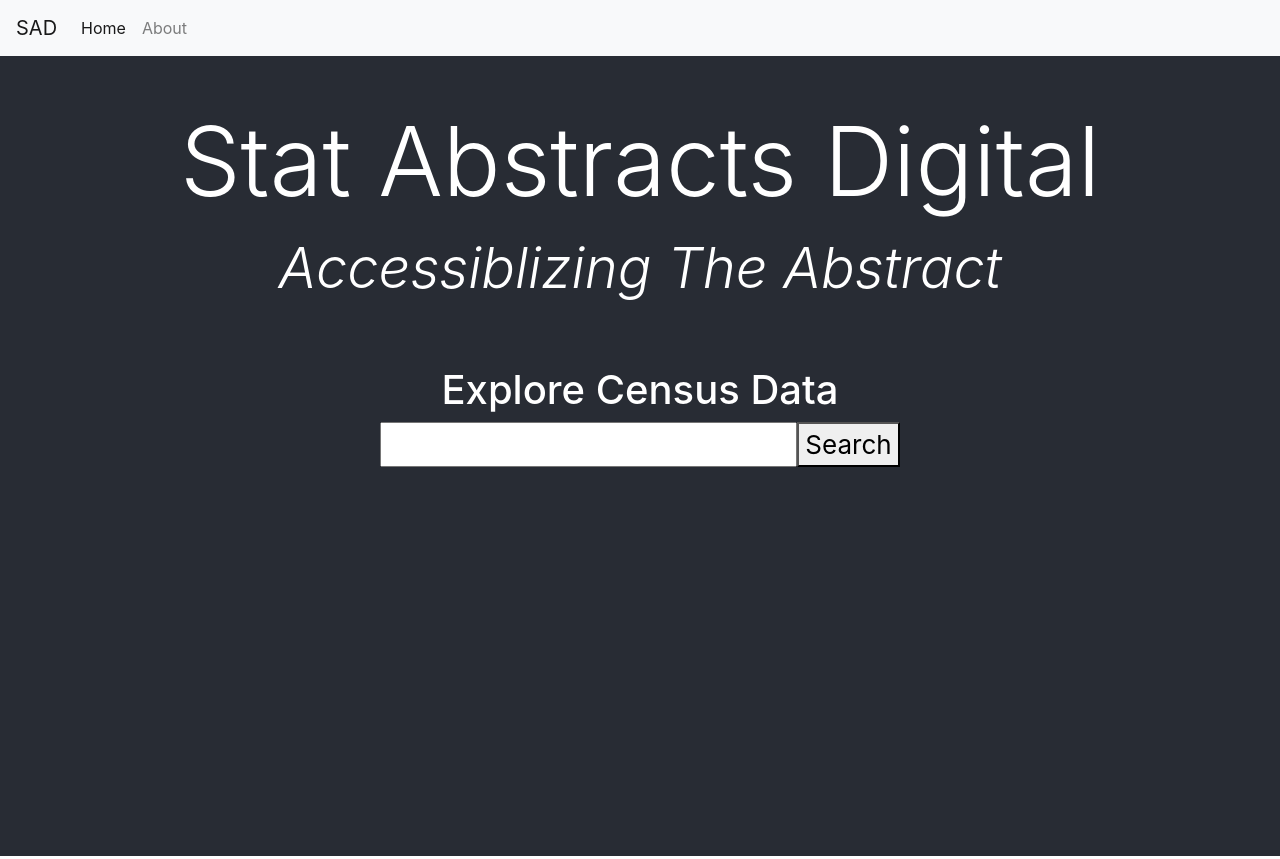
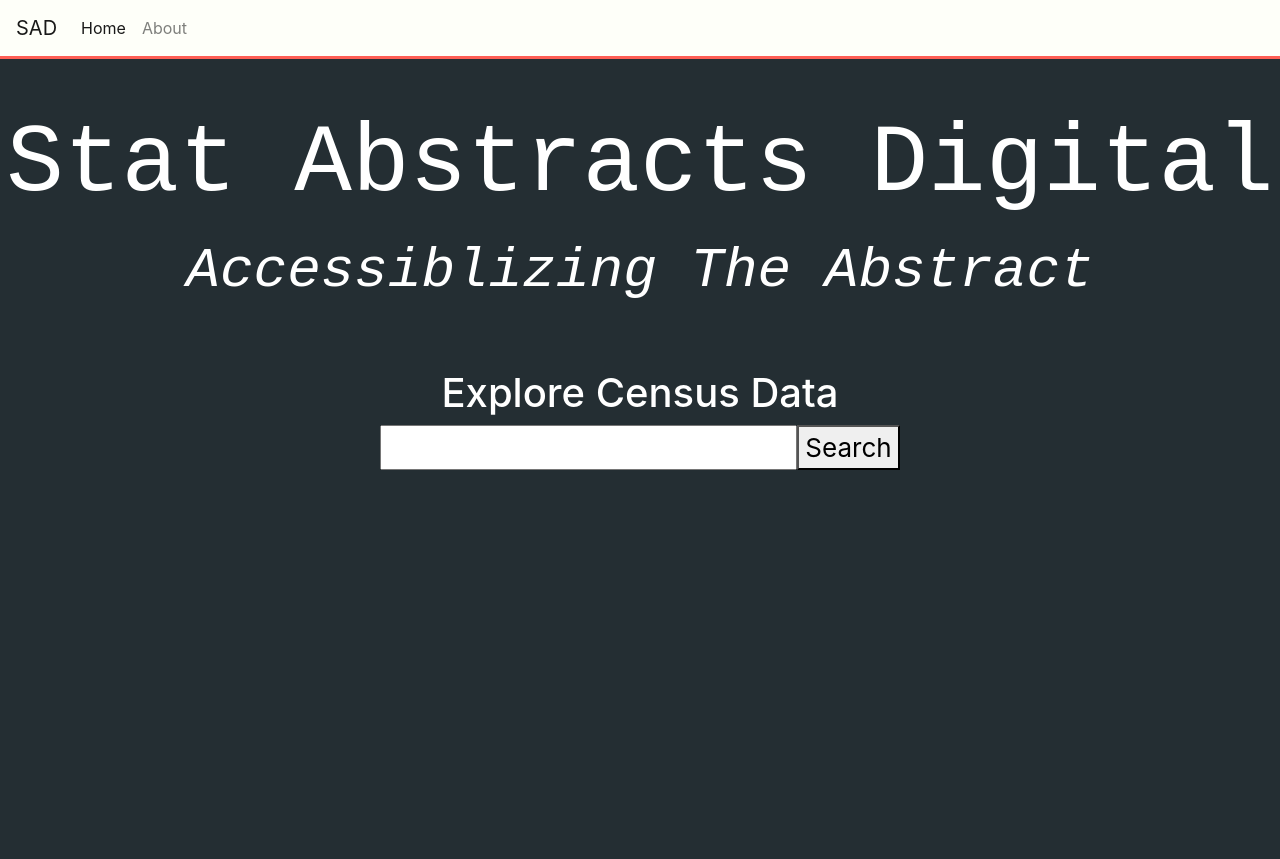
Before and after one commit to cmoscardi/statabstracts.digital, a React (Create React App) app in the folder frontend/app/: page / in a window 1280 px wide. Built offline with nearby package versions, Linux system fonts and the light colour scheme.

Commit message:
Made a bunch of stylistic changes, not sure if any of them are good but things look less generic. Feel free to mess with the colors

```diff
--- a/frontend/app/src/App.css
+++ b/frontend/app/src/App.css
@@ -1,3 +1,42 @@
+:root {
+  --primary: #0b9eb5;
+  --secondary: #fefff9;
+  --accent: #fe5f55;
+  --accent-light: #faaaa5;
+  --success: #28a745;
+  --info: #17a2b8;
+  --warning: #ffc107;
+  --danger: #dc3545;
+  --light: #f8f9fa;
+  --dark: #242e33;
+  --breakpoint-xs: 0;
+  --breakpoint-sm: 576px;
+  --breakpoint-md: 768px;
+  --breakpoint-lg: 1200px;
+  --breakpoint-xl: 1500px;
+  --font-family-sans-serif: -apple-system, BlinkMacSystemFont, "Segoe UI",
+    Roboto, "Helvetica Neue", Arial, sans-serif, "Apple Color Emoji",
+    "Segoe UI Emoji", "Segoe UI Symbol";
+  --font-family-monospace: SFMono-Regular, Menlo, Monaco, Consolas,
+    "Liberation Mono", "Courier New", monospace;
+}
+
+.bg-primary {
+  background-color: var(--primary) !important;
+}
+.bg-secondary {
+  background-color: var(--secondary) !important;
+}
+.bg-accent {
+  background-color: var(--accent) !important;
+}
+.bg-dark {
+  background-color: var(--dark) !important;
+}
+.bg-light {
+  background-color: var(--light) !important;
+}
+
 .App {
   text-align: center;
 }
@@ -14,7 +53,7 @@
 }
 
 .App-bg {
-  background-color: #282c34;
+  background-color: var(--dark);
   min-height: 100vh;
   display: flex;
   flex-direction: column;
@@ -24,8 +63,23 @@
   color: white;
 }
 
+.border-bottom-accent {
+  border-bottom: var(--accent) solid 3px;
+}
+
+.title-font {
+  font-family: "Courier New";
+}
+
 .App-link {
   color: #61dafb;
+}
+
+a {
+  color: var(--accent);
+}
+a:hover {
+  color: var(--accent-light);
 }
 
 @keyframes App-logo-spin {
@@ -36,7 +90,6 @@
     transform: rotate(360deg);
   }
 }
-
 
 .text-small {
   font-size: small;
@@ -54,21 +107,27 @@
   font-size: x-large;
 }
 
-.container-max-md {
-  max-width: 1300px;
+.container-max-lg {
+  max-width: var(--breakpoint-lg);
 }
-.container-min-md {
-  min-width: 1300px;
+.container-min-lg {
+  min-width: var(--breakpoint-lg);
 }
 
 @-moz-keyframes spin {
-  to { -moz-transform: rotate(360deg); }
+  to {
+    -moz-transform: rotate(360deg);
+  }
 }
 @-webkit-keyframes spin {
-  to { -webkit-transform: rotate(360deg); }
+  to {
+    -webkit-transform: rotate(360deg);
+  }
 }
 @keyframes spin {
-  to {transform:rotate(360deg);}
+  to {
+    transform: rotate(360deg);
+  }
 }
 
 .spin-content {
@@ -82,19 +141,28 @@
   white-space: pre-wrap;
 }
 
-.row-container {display: flex; width: 100%; height: 100%; flex-direction: column; overflow: hidden;}
-.iframe-container { flex-grow: 1; border: none; margin: 0; padding: 0; }
+.row-container {
+  display: flex;
+  width: 100%;
+  height: 100%;
+  flex-direction: column;
+  overflow: hidden;
+}
+.iframe-container {
+  flex-grow: 1;
+  border: none;
+  margin: 0;
+  padding: 0;
+}
 
 .h-95vh {
   height: 95vh;
 }
 
-
-
 /* Loading Ring css */
 .lds-ring {
   /* change color here */
-  color: #ffffff
+  color: #ffffff;
 }
 .lds-ring,
 .lds-ring div {
--- a/frontend/app/src/containers/navbar.js
+++ b/frontend/app/src/containers/navbar.js
@@ -6,7 +6,7 @@ export default function Navbar() {
   const path = useLocation().pathname;
   return (
     <>
-      <nav className="navbar navbar-expand-lg navbar-light bg-light sticky-top">
+      <nav className="navbar navbar-expand-lg navbar-light bg-secondary sticky-top border-bottom-accent">
         <a className="navbar-brand" href="/">
           SAD
         </a>
--- a/frontend/app/src/containers/searchResult.js
+++ b/frontend/app/src/containers/searchResult.js
@@ -12,7 +12,7 @@ export default function SearchResult({ search, result, submission }) {
   if (value !== undefined) {
     if (value > 0) {
       return (
-        <div className="d-flex flex-column bg-secondary rounded mt-2 container-max-md">
+        <div className="d-flex flex-column bg-secondary rounded mt-2 container-max-lg">
           {hits.map((hit, i) => (
             <BuildSearchLink key={i} hit={hit} search={search} />
           ))}
--- a/frontend/app/src/pages/aboutPage.js
+++ b/frontend/app/src/pages/aboutPage.js
@@ -3,11 +3,11 @@ function AboutPage() {
     <>
       <div className="App-bg d-flex w-100 justify-content-start pt-5 px-5">
         <div className="w-100 display-1 text-center">Christian Moscardi</div>
-        <div className="w-100 text-center">
+        <div className="w-100 text-center container-max-lg">
           Who is Christian Moscardi? Is he a creepy guy living a Victorian era
           lifestyle in 2024? Well if you ask Chat GPT, it would seem so.
         </div>
-        <div className="p-5">
+        <div className="p-5 text-left">
           <p>
             Christian, a man of peculiar disposition, resides in the shadows of
             his own sorrow, where the very air seems thick with a whispering
@@ -37,7 +37,7 @@ function AboutPage() {
             his own to begin with.
           </p>
         </div>
-        <div>
+        <div className="m-3">
           To learn more about this project check out Christian's blog post: <br/>
           <a
             href="https://www.christianmoscardi.com/blog/2024/10/03/digitizing-us-statistical-abstracts.html"
--- a/frontend/app/src/pages/indexPage.js
+++ b/frontend/app/src/pages/indexPage.js
@@ -1,14 +1,14 @@
-import GetData from '../hooks/getData.js';
+import GetData from "../hooks/getData.js";
 
 function IndexPage() {
   return (
     <>
-      <div className="App-bg d-flex justify-content-start">
-        <p className="display-1 mt-5">Stat Abstracts Digital</p>
-        <p className="display-4 font-italic">
-          Accessiblizing The Abstract
-        </p>
-        <div className='text-center'>
+      <div className="App-bg d-flex justify-content-start ">
+        <div className="title-font">
+          <p className="display-1 mt-5">Stat Abstracts Digital</p>
+          <p className="display-4 font-italic">Accessiblizing The Abstract</p>
+        </div>
+        <div className="text-center">
           <GetData />
         </div>
       </div>
```
